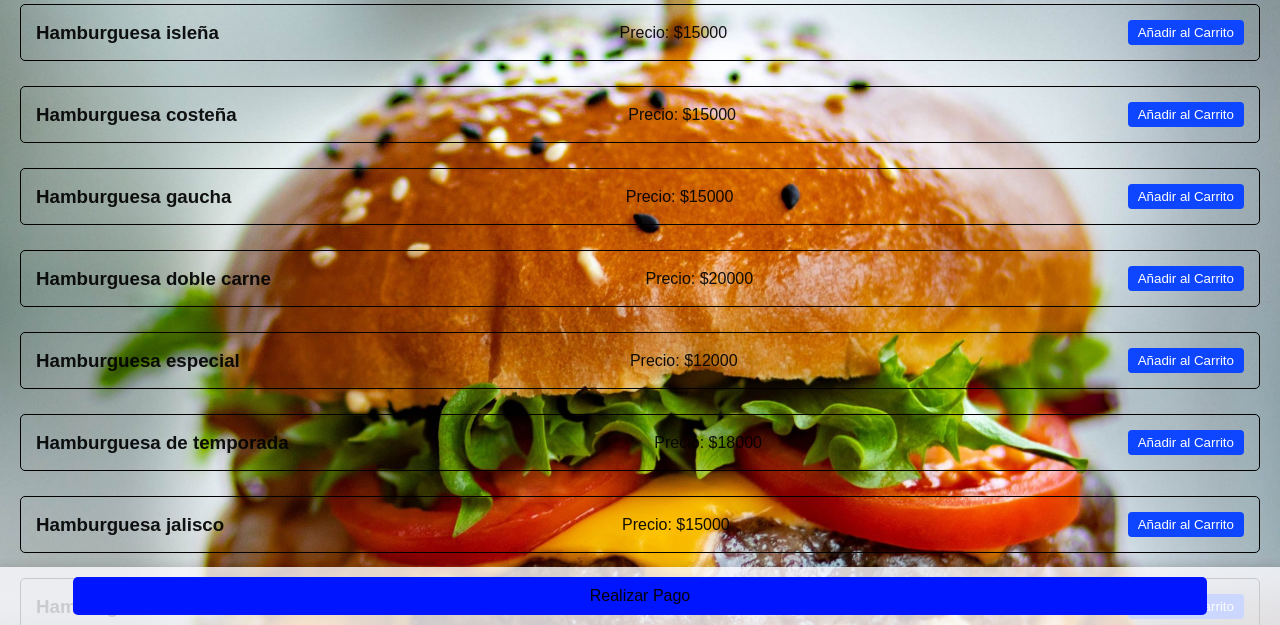
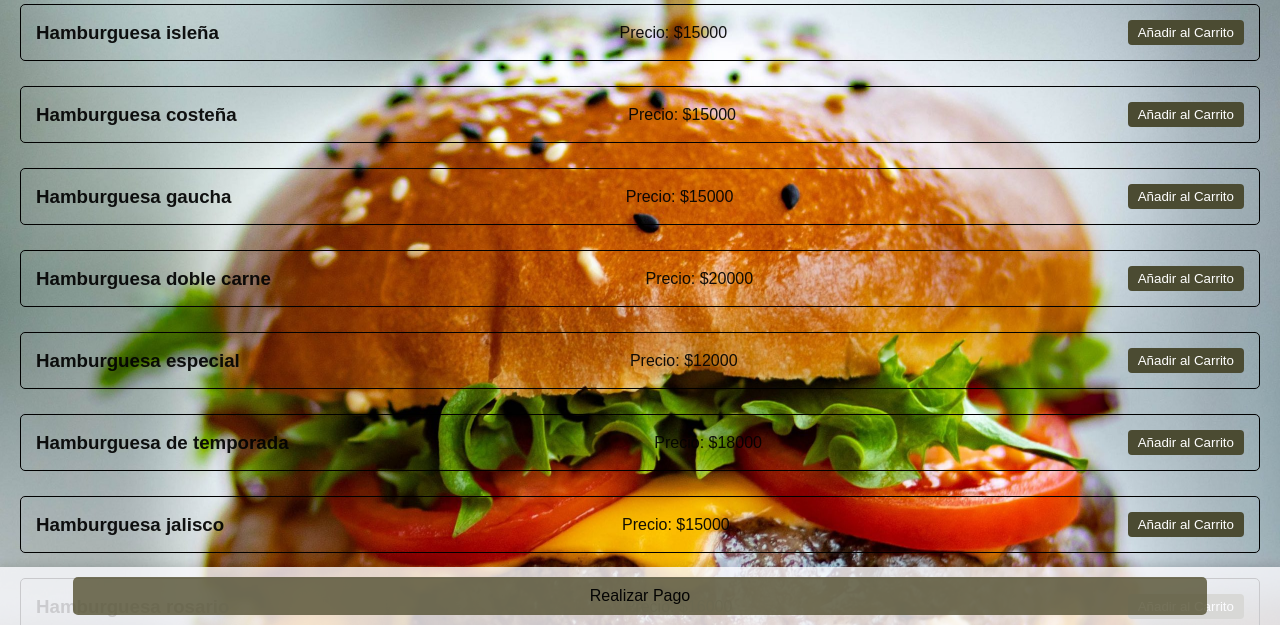
Before and after one commit to juandavid1503/restaurante, a plain HTML site: page index.html in a window 1280 px wide. Shown: the part 175-800 px from the top of the page. Drawn offline with Linux system fonts and the light colour scheme.

Commit message:
color botones

```diff
--- a/styles.css
+++ b/styles.css
@@ -59,14 +59,14 @@ h1, h2 {
   padding: 5px 10px;
   gap: 100px;
   border: none;
-  background-color: #0e46ff;
+  background-color: rgb(75, 75, 50);
   color: #fff;
   border-radius: 4px;
   cursor: pointer;
 }
 
 .product button:hover, .cart-item button:hover {
-  background-color: #0659ff;
+  background-color: #299741;
 }
 
 #total-price {
@@ -87,7 +87,7 @@ h1, h2 {
 }
 
 #checkout-button-container button {
-  background-color: #0015ff;
+  background-color: #5b573ad6;
   padding: 10px;
   border: none;
   border-radius: 5px;
@@ -98,5 +98,5 @@ h1, h2 {
 }
 
 #checkout-button-container button:hover {
-  background-color: #1900ff;
+  background-color: #317a28;
 }
```
